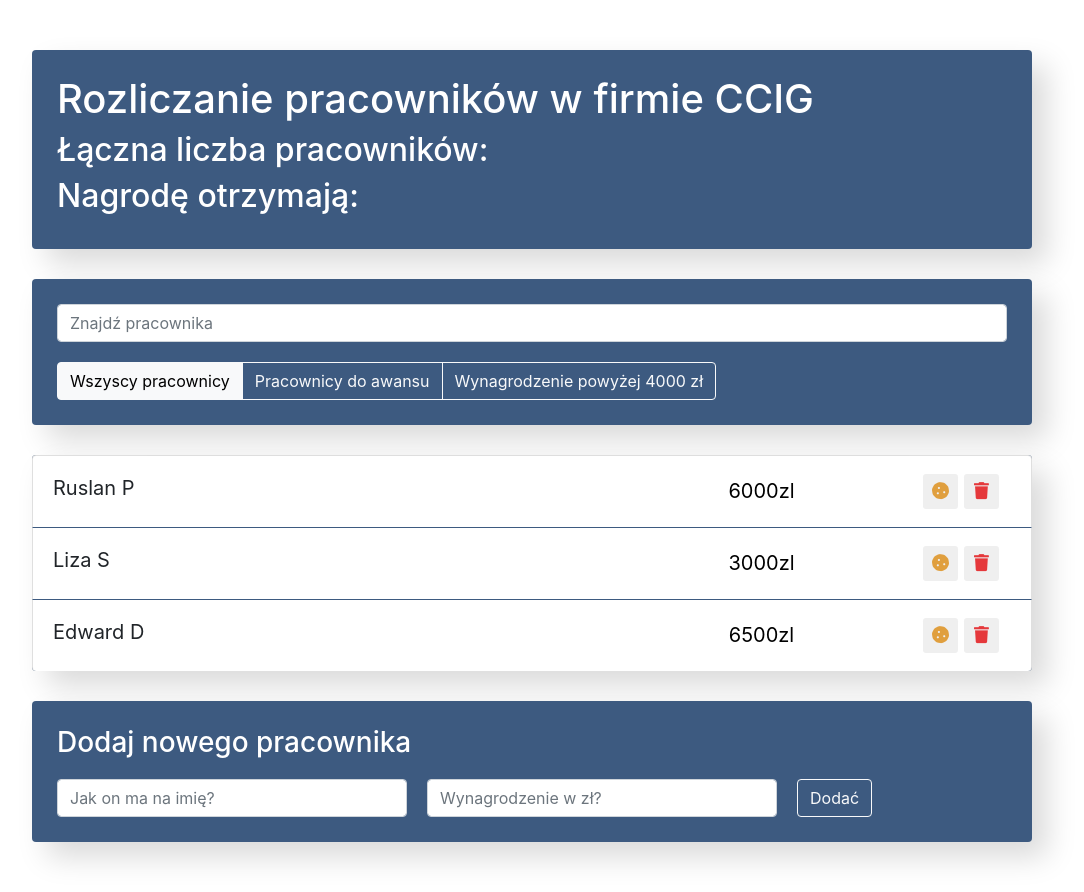
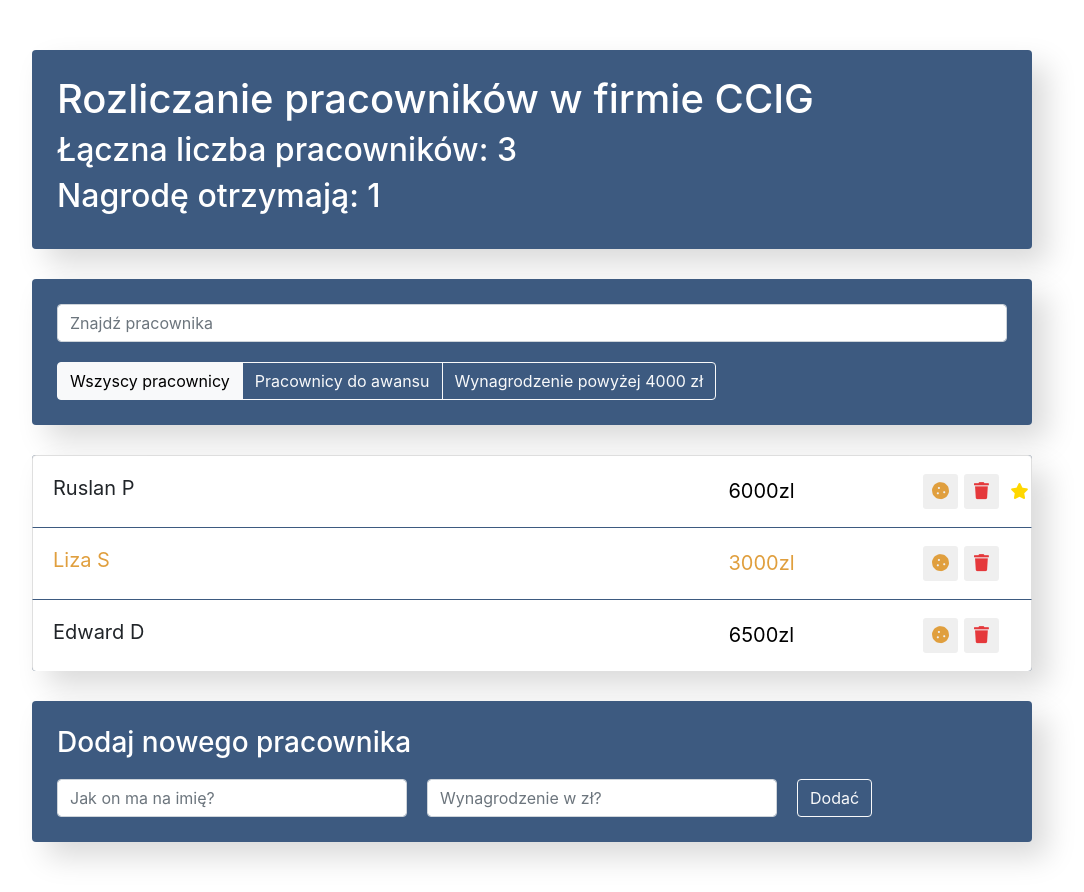
Before and after one commit to LappA17/Employees_template, a React (Create React App) app: page / in a window 1280 px wide. Shown: the whole page, without its empty margins (108-1192 px from the left). Built offline with nearby package versions, Linux system fonts and the light colour scheme.

Commit message:
100. Практика. Подъём состояния

```diff
--- a/src/components/app-info/app-info.jsx
+++ b/src/components/app-info/app-info.jsx
@@ -2,12 +2,13 @@
 
 import './app-info.css'
 
-const AppInfo = () => {
+// И здесь из пропрсов достаем два этих пропса
+const AppInfo = ({increased, employees}) => {
     return (
         <div className="app-info">
             <h1>Rozliczanie pracowników w firmie CCIG</h1>
-            <h2>Łączna liczba pracowników:</h2>
-            <h2>Nagrodę otrzymają:</h2>
+            <h2>Łączna liczba pracowników: {employees}</h2>
+            <h2>Nagrodę otrzymają: {increased}</h2>
         </div>
     )
 }
--- a/src/components/app/app.jsx
+++ b/src/components/app/app.jsx
@@ -14,9 +14,9 @@ class App extends Component {
         super(props)
         this.state = {
             data: [
-                {name: 'Ruslan P', salary: 6000, increase: false, id: 1},
-                {name: 'Liza S', salary: 3000, increase: true, id: 2},
-                {name: 'Edward D', salary: 6500, increase: false, id: 3}
+                {name: 'Ruslan P', salary: 6000, increase: false, rise: true, id: 1},
+                {name: 'Liza S', salary: 3000, increase: true, rise: false, id: 2},
+                {name: 'Edward D', salary: 6500, increase: false, rise: false, id: 3}
             ]
         }
         this.maxId = 4
@@ -40,26 +40,82 @@ class App extends Component {
         })
     }
 
-    // Код внимательно + переписать
     addItem = (name, salary) => {
         const newItem = {
             name,
             salary,
             increase: false,
-            id: this.maxId++ // то-есть каждому след пользователю айдишка будет добавляться на 1 больше
+            rise: false,
+            id: this.maxId++
         }
         this.setState(({data}) => {
-            const newArr = [...data, newItem]; // Берем новый массив, в него записываем развернутый старый массив(те все что было там до этого) + новые данные с newItem
+            const newArr = [...data, newItem];
             return {
-                data: newArr // заменяем старый массив на новый
+                data: newArr
             }
         });
     }
+    /* Нам нужно какой-то механизм который берет внутренее состояние из employer-list-item и его передает на вверх в
+с самый главный наш компонент app.jsx, что бы в app.jsx можно менять параметр increase и уже на основание этого измененого компонента
+мы будет формировать AppInfo. Такой прием когда мы поднимаем внутреннее состояние одно компонента выше по иерархии называется -
+ПОДЪЕМОМ СОСТОЯНИЯ. Мы уже отправляли данные вниз с app.jsx и теперь наоборот будет ПОДНИМАТЬ ВВЕРХ */
+
+    // Будет переключать increase
+    onToggleIncrease = (id) => { // передаем id что бы по нем можно было определять наш объект
+        /* Теперь нужно оживить эти методы. Алгоритм будет следующий: нам нужно взять определенный объект с которым работает пользователь
+потом сделать его копию, поменять в нем опредленное свойство которое он изменяет, потом создать новый стейт и поменять уже его
+в компоненте */
+        // Первый способ
+        this.setState(({data}) => { // ({data}) так мы вытаскиваем data
+            const index = data.findIndex(elem => elem.id === id) // получаем индекс элемента с которым будем работать
+
+            //дальше берем объект по данному индексу и сделать его коппию
+            const old = data[index]; // получили старый объект
+            const newItem = {...old, increase: !old.increase};
+/* ...old все свойства которые были в нашем старом объекте просто развернуться и сформирую из
+этого новый объект, то-есть ...old - это уже новый объект который сфомирован ! И он не нарушает принципов иммутабильности, он уже
+занимает отдельную ячейку памяти(где-то там в опперативной памяти компьютера) и если я после ...old поставлю ЗАПЯТУЮ то Я МОГУ ДОБАВЛЯТЬ
+НОВЫЕ СВОЙСТВА И ЕСЛИ ЭТИ СВОЙСТВА БУДУТ СОВПАДАТЬ С ТЕМ ЧТО РАЗВЕРНЕТСЯ В ...old ТО НАПИСАННЫЕ ПОСЛЕ ЭТОГО БУДУТ ЕГО ЗАМЕНЯТЬ.
+Теперь мы прописываем increase: !old.increase и новое значение записывается противоположно староме*/
+
+            // После того как мы поменяли объект, нам нужно переработать весь state, который был
+            const newArr = [...data.slice(0, index), newItem, ...data.slice(index + 1)] /* ...data.slice(0, index) - это то что было ДО
+...data.slice(index + 1) - это уже ПОСЛЕ, те остаток от того массива */
+
+            return {
+                data: newArr
+            }
+        })
+    }
+
+    // Здесь будет второй метод, который ровно точно так же подходит к onToggleIncrease
+    // Сотрудник на повышение
+    onToggleRise = (id) => {
+        this.setState(({data}) => ({
+            data: data.map(item => { /* После применение метода map мы получим новый массив. item - каждый отдельный элемент внутри массива */
+                if (item.id === id) { // если айди внутри объект совпадает с айди который пришел onToggleRise = (id) (те мы нашли нужный нам объект который на нужно изменить)
+                    return {...item, rise: !item.rise} // мы вернем новый нужный нам объект. ...item - все свойсвто что были до этого. rise: !item.rise - то что нужно изменить
+                }
+                return item;
+            })
+        }))
+    } /* Теперь еще раз проговорим что было в этом коде. Мы знаем что объект стейта мы напрямую менять не можем, по этому мы возвращаем
+новый объект (вот здесь => ({ после setState(({data}) все что дальше это тот объект который мы возвращаем), у нас есть свойство
+data: и в нем будет формироваться новый массив с помощью map через коллбек фцию которая находится внутри, и если во време перебора
+у нас совпали айдишки то мы нашли нужный нам объект. В таком случае мы будем возвращать новый объект который содержит то что было до этого
+змененным rise. И если это условие не совпало то мы возвращаем этот объект*/
 
     render() {
+        const employees = this.state.data.length // Общее количество сотрудников
+        const increased = this.state.data.filter(item => item.increase).length /* Сотрудники которые идут на премию. Метод filter вернет нам
+новый массив. Перебираем каждый объект и возвращаем тот объект где increase будет в позиции true. И так как эта часть вернет
+нам массив data.filter(item => item.increase), то мы просто можем применить length что бы получить кство.*/
+/* И теперь передаем employees increased в AppInfo*/
         return(
             <div className="app">
-                <AppInfo/>
+                <AppInfo
+                    employees={employees}
+                    increased={increased}/>
 
                 <div className="search-panel">
                     <SearchPanel/>
@@ -67,7 +123,9 @@ class App extends Component {
                 </div>
                 <EmployersList
                     data={this.state.data}
-                    onDelete={this.deleteItem} />
+                    onDelete={this.deleteItem}
+                    onToggleIncrease={this.onToggleIncrease}
+                    onToggleRise={this.onToggleRise}/>
                 <EmployersAddForm
                     onAdd={this.addItem}/>
             </div>
--- a/src/components/employers-list-item/employers-list-item.jsx
+++ b/src/components/employers-list-item/employers-list-item.jsx
@@ -1,10 +1,10 @@
 // Каждый отдельный сотрудник который у нас будет находится в приложении. Под него будет каждый отдельный компонент
 
-import { Component } from 'react';
+// import { Component } from 'react'; Тоже больше не нужен
 import './employers-list-item.css';
 
-class EmployerListItem extends Component {
-    constructor(props) {
+const EmployerListItem = (props) => {
+    /* constructor(props) {
         super(props);
         this.state = {
             increase: false,
@@ -22,15 +22,20 @@ class EmployerListItem extends Component {
         this.setState(({rise}) => ({
             rise: !rise
         }))
-    }
+    } */
 
-    /* Мы в employers-list-item создаем функцию onDelete и можем ее здесь уже использовать. onDelete - эта та фция (тот проперти), который
-мы передавали ниже по иерархии. Теперь функция onDelete будет здесь работать, это значит что кнопки буду связанны на разных уровнях, те
-из корневого элемента const EmployersList на другой странице мы можем прокинуть проперти с фцией onDelete={() => }.
-    И если это работает между двумя этими компонентами то мы можем тоже самое сделать в app.jsx */
-    render() {
-        const {name, salary, onDelete} = this.props
-        const {increase, rise} = this.state;
+
+    /* onToggleIncrease заменяем вместо this.onIncrease
+       Второй метод тоже копируем и заменяем this.onRise
+    Теперь состояние у нас контролируются двумя методами onToggleIncrease, onToggleRise, которые находятся аж app.jsx
+И повышение с премией нам логичней отслеживать на верхнем уровне, в данных где массив data И ДВА ЭТИ МЕТОДА onRise
+и onIncrease, которые мы записывали в стейте, нам уже не нужны. Ведь раньше мы думали что будем отслеживать только
+на локальном уровне, но теперь изменили свое мнение !!!
+    НАМ БОЛЬШЕ НЕ НУЖЕН КЛАСС, МЕТОД РЕНДЕР, КОНСТРУКТОР, СТЕЙТЫ, ИМПОРТИРОВАТЬ КОМПОНЕНТЫ И ТД
+
+    increase и rise будут нам приходить из главного объекта из data в app.jsx*/
+    const {name, salary, onDelete, onToggleIncrease, onToggleRise, increase, rise} = props // без this, потому что это просто объект пропсов который нам приходит
+    // const {increase, rise} = this.state; не нужно больше
 
     let classNames = "list-group-item d-flex justify-content-between"
     if (increase) {
@@ -43,12 +48,12 @@ class EmployerListItem extends Component {
     return (
         <li className={classNames}>
             <span className="list-group-item-label"
-                onClick={this.onRise}>{name}</span>
+            onClick={onToggleRise}>{name}</span>
             <input type="text" className="list-group-item-input" defaultValue={salary + "zl"} />
             <div className='d-flex justify-content-center align-items-center'>
                 <button type="button"
                     className="btn-cookie btn-sm "
-                        onClick={this.onIncrease}>
+                    onClick={onToggleIncrease}>
                     <i className="fas fa-cookie"></i>
                 </button>
 
@@ -62,6 +67,5 @@ class EmployerListItem extends Component {
         </li>
     )
 }
-}
 
     export default EmployerListItem;
--- a/src/components/employers-list/employers-list.jsx
+++ b/src/components/employers-list/employers-list.jsx
@@ -2,20 +2,8 @@ import EmployersListItem from '../employers-list-item/employers-list-item';
 
 import './employers-list.css';
 
-/* Создаемм в app.jsx onDelete={id => console.log(id)} и используем его здесь.
-    Так как это проперти то передаем его в аргументы справа от data и дальше эту же функция с app.jsx передаем дальше
-в тот onDelete который мы создали изначально. И так как эта функция принимает один аргумент - это id, в нашем onDelete
-который мы импортировали с app.jsx мы можем так же вызвать ее каким-то аргументом, при чем у нас здесь есть уникальный
-индификатор key={id}, который индифицирует каждый пост каждого сотрудника.
-    Теперь при клике на корзинку мы получаем id работника, если кликаем на 1го то в консоль выдает 1, если на второго
-сотрудника то 2 и тд. ЭТО ВСЕ ПРОИСХОДИТ БЛАГОДАРЯ ПРИЕМУ ПЕРЕДАЧИ ПРОПЕРТИ (ТО-ЕСТЬ ПЕРЕДАЧИ СВОЙСТВ КОМПОНЕНТОВ
-ПО ИЕРАРХИИ). ТАКИМ ОБРАЗОМ МЫ ДОБИЛИСЬ ЧТО МЫ СПМОЩЬЮ САМОГО ВЕРХНЕГО КОМПОНЕНТА КОТОРОЕ ОБОРАЧИВАЕТ НАШЕ ВСЕ ПРИЛОЖЕНИЕ(app.jsx)
-ВЗЯЛИ КАКИЕ-ТО ДАННЫЕ, А ИМЕННО ПРОПЕРТИ onDelete, мы ее обозначали и передали ниже в employers-list,
-мы ее здесь получи в const EmployersList = ({data, onDelete}) и при чем на этом этапе мы ее получилис id вот здесь const {id, ...
-И ДАЛЬШЕ МЫ ЕЕ ПЕРЕДАЛИ ЕЩЕ КОМПОНЕНТУ НИЖЕ  onDelete={() => onDelete(id)} (В employers-list-item), то-есть она у нас будет вызывать
-на самом низком уровне на кнопке */
-
-const EmployersList = ({data, onDelete}) => {
+// Здесь точно так же вытаскиваем из наших пропсов
+const EmployersList = ({data, onDelete, onToggleIncrease, onToggleRise}) => {
 
     const elements = data.map(item => {
         const {id, ...itemProps} = item;
@@ -23,7 +11,9 @@ const EmployersList = ({data, onDelete}) => {
             <EmployersListItem
             key={id}
             {...itemProps}
-            onDelete={() => onDelete(id)}/>
+            onDelete={() => onDelete(id)}
+            onToggleIncrease={() => onToggleIncrease(id)} // В наш проперти Запускаем одноименный метод с id
+            onToggleRise={() => onToggleRise(id)} /> /* И так как мы передали в EmployersListItem то мы туда и идем */
         )
     })
 
```
Lines whose indentation alone changed are shown as unchanged.
